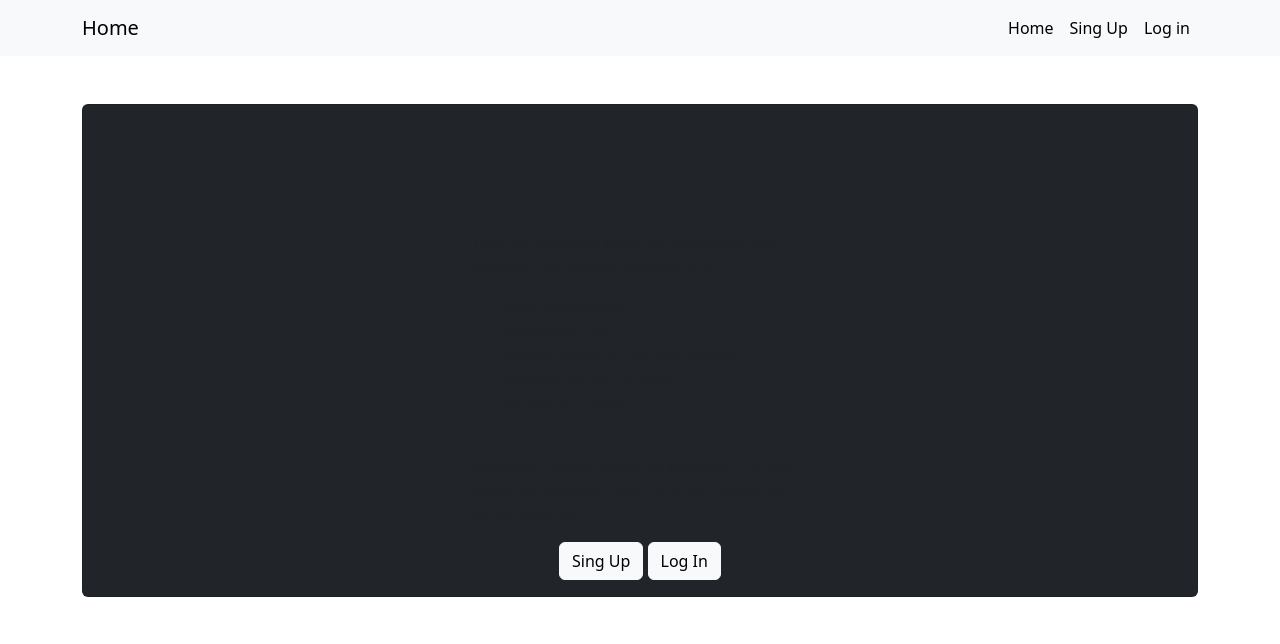
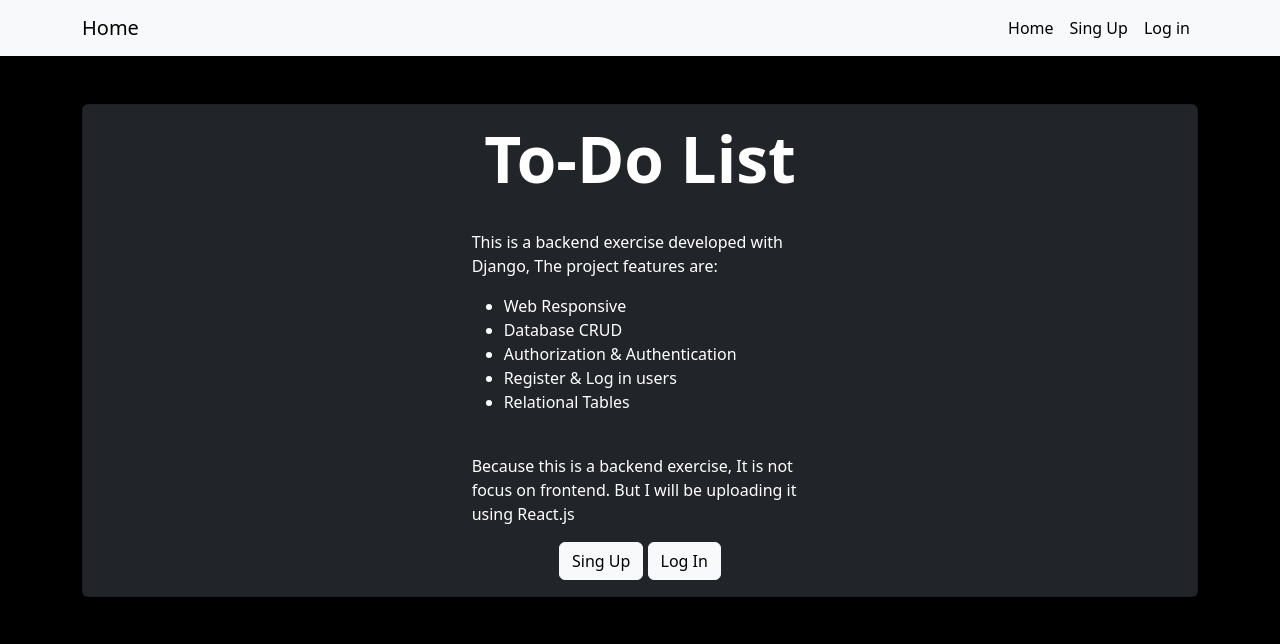
Before and after one commit to Josepe20/ToDo_list_Django, a Django app: page / in a window 1280 px wide. Shown: the top 644 px of the page. Run offline with Django 4.2, Linux system fonts and the light colour scheme.

Commit message:
editing css, color white instead of black

```diff
--- a/task/static/main.css
+++ b/task/static/main.css
@@ -1,4 +1,4 @@
 body {
-    background: 'black';
-    color: 'black';
+    background: black;
+    color: white;
 }
```
